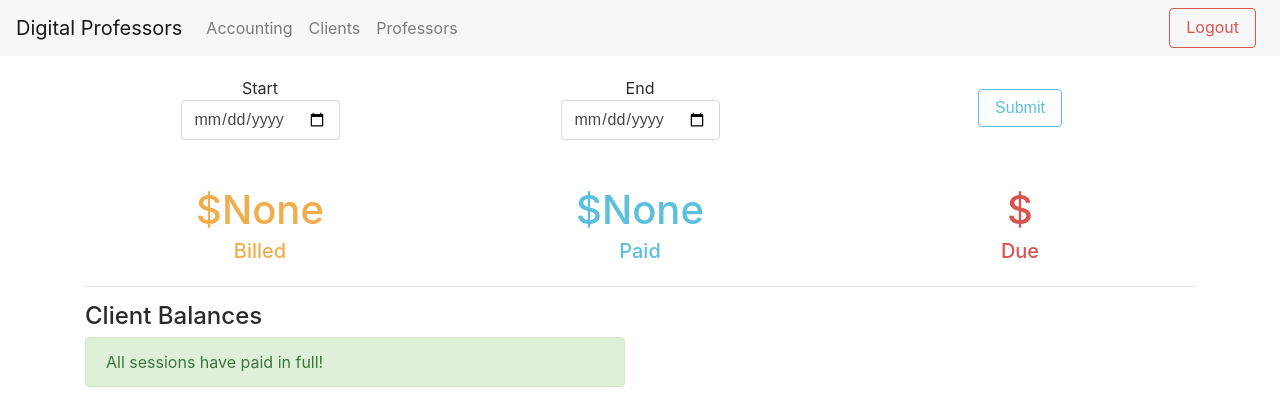
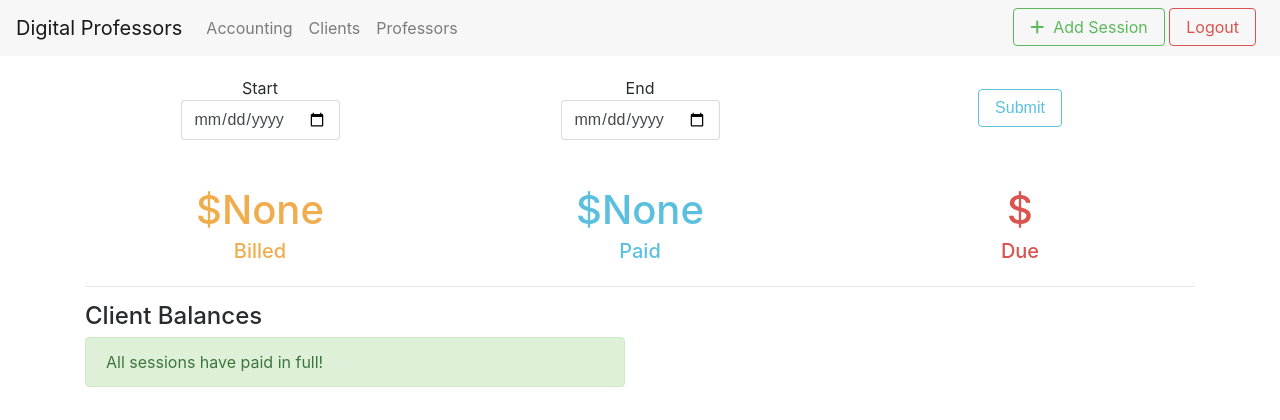
Before and after one commit to 3ach/DigitalProfessors, a Django app: page /accounting/client in a window 1280 px wide. Shown: the top 420 px of the page. Run offline with Django 3.2, Linux system fonts and the light colour scheme; the visitor is signed in with stand-in values (Sample User, id 1); data that the repository does not hold is empty; some libraries are stand-ins or nearby versions.

Commit message:
Add session on every screen

```diff
--- a/src/templates/base.html
+++ b/src/templates/base.html
@@ -28,7 +28,10 @@
                 {% for link in user.nav_links %}
                 <a class="nav-item nav-link" href="{% url link.url %}">{{ link.name }}</a> {% endfor %}
             </div>
-            <a class="btn btn-outline-danger my-2 my-md-0 mr-2" href="{% url 'logout' %}">Logout</a>
+            <div class="my-2 my-md-0 mr-2">
+                <a href="{% url 'add-session' %}" class="btn btn-outline-success"><span class="fa fa-plus"> </span>&nbsp; Add Session</a>
+                <a class="btn btn-outline-danger" href="{% url 'logout' %}">Logout</a>
+            </div>
         </div>
     </nav>
 
```
